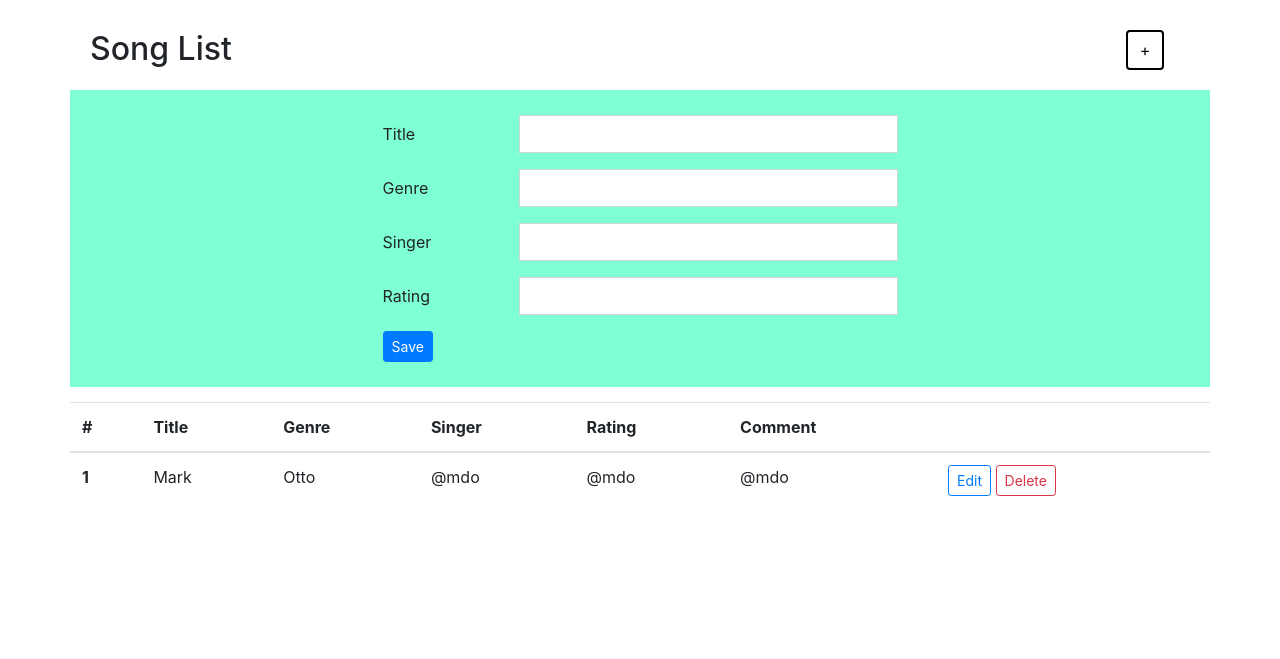
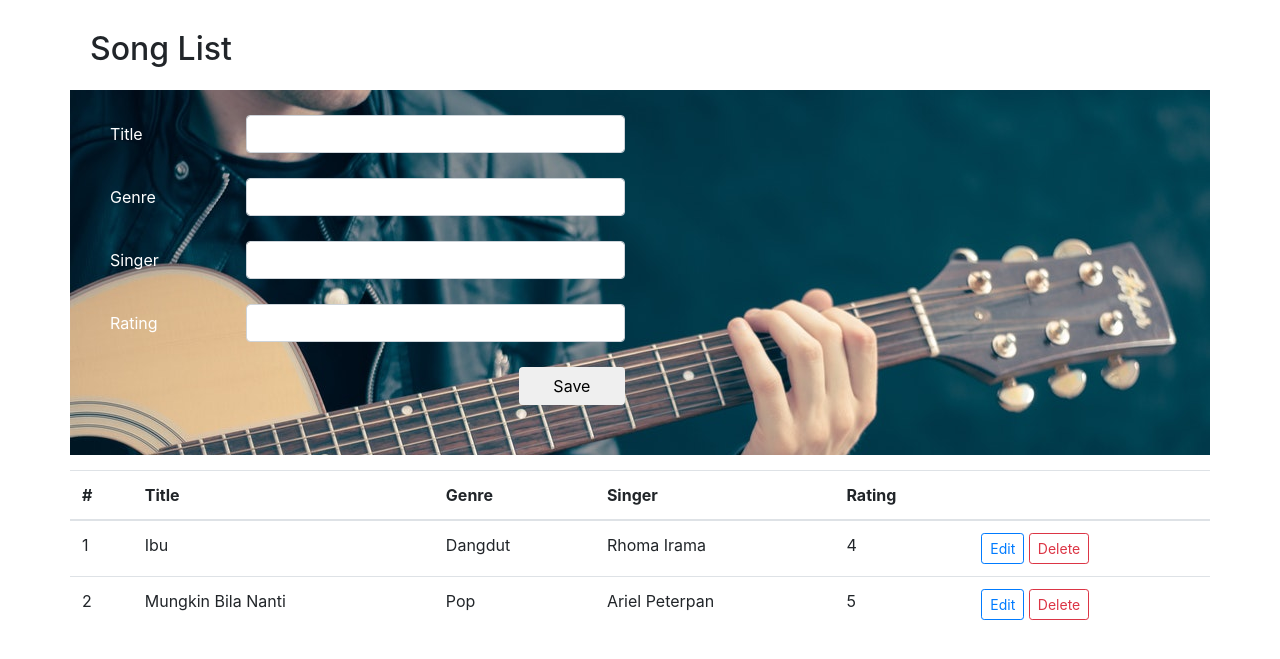
Before and after one commit to ridoansaleh/DjangoMusic, a Django app: page / in a window 1280 px wide. Shown: the part 56-715 px from the top of the page. Run offline with Django 3.2, Linux system fonts and the light colour scheme; data comes from the database, SQL or seed files in the repository; both versions use the stored data as it was after the commit; some libraries are stand-ins or nearby versions.

Commit message:
add: bg image

```diff
--- a/website/music/static/music/app.css
+++ b/website/music/static/music/app.css
@@ -22,10 +22,17 @@
 
 .cs-form-add {
     padding: 25px;
-    background-color: aquamarine;
+    /* background-color: aquamarine; */
     margin-bottom: 15px;
+    background-image: url('./picture/guitar.jpg');
+    background-repeat: no-repeat;
+    background-size: cover;
 }
 
-.form-control {
-    border-radius: 0;
+.cs-label-field {
+    color: white;
 }
+
+.form-group {
+    margin-bottom: 25px;
+}
--- a/website/music/templates/music/add.html
+++ b/website/music/templates/music/add.html
@@ -1,6 +1,6 @@
 {% load widget_tweaks %}
 
-<div class="row justify-content-center cs-form-add">
+<div class="row cs-form-add">
     <div class="col-lg-6">
 
         <form method="post">
@@ -8,7 +8,7 @@
 
             {% for field in form.visible_fields %}
                 <div class="form-group row">
-                    <label for="{{ field.id_for_label }}" class="col-lg-3 col-form-label">{{ field.label }}</label>
+                    <label for="{{ field.id_for_label }}" class="col-lg-3 col-form-label cs-label-field">{{ field.label }}</label>
                     <div class="col-lg-9">
                         {{ field|add_class:'form-control' }}
                     </div>
@@ -18,7 +18,13 @@
                     {% endfor %}
                 </div>
             {% endfor %}
-            <input type="submit" class="btn btn-sm btn-primary" value="Save" />
+            <div class="form-group">
+                <div class="row justify-content-end">
+                    <div class="col-lg-3">
+                        <input type="submit" class="btn btn-block" value="Save" />
+                    </div>
+                </div>
+            </div>
         </form>
 
     </div>
--- a/website/music/templates/music/index.html
+++ b/website/music/templates/music/index.html
@@ -16,12 +16,12 @@
     <div class="container cs-content">
 
     <div class="row cs-section-header">
-        <div class="col-lg-11"><h2>Song List</h2></div>
-        <div class="col-lg-1"><button type="button" class="btn cs-btn-add" id="add-btn">+</button></div>
+        <div class="col-lg-12"><h2>Song List</h2></div>
     </div>
 
     {% include 'music/add.html' %}
 
+    {% if songs %}
     <div class="row">
         <table class="table">
             <thead>
@@ -31,27 +31,68 @@
                 <th scope="col">Genre</th>
                 <th scope="col">Singer</th>
                 <th scope="col">Rating</th>
-                <th scope="col">Comment</th>
                 <th scope="col"></th>
             </tr>
             </thead>
             <tbody>
+            {% for song in songs %}
             <tr>
-                <th scope="row">1</th>
-                <td>Mark</td>
-                <td>Otto</td>
-                <td>@mdo</td>
-                <td>@mdo</td>
-                <td>@mdo</td>
+                <td>{{ song.id }}</td>
+                <td>{{ song.title }}</td>
+                <td>{{ song.genre }}</td>
+                <td>{{ song.singer }}</td>
+                <td>{{ song.rating }}</td>
                 <td>
-                    <button type="button" class="btn btn-sm btn-outline-primary">Edit</button>
+                    <button type="button" class="btn btn-sm btn-outline-primary" data-toggle="modal" data-target="#exampleModalCenter">Edit</button>
                     <button type="button" class="btn btn-sm btn-outline-danger">Delete</button>
                 </td>
             </tr>
+            {% endfor %}
             </tbody>
         </table>
     </div>
+    {% endif %}
 
+    </div>
+
+    {% load widget_tweaks %}
+
+    <!-- Modal -->
+    <div class="modal fade" id="exampleModalCenter" tabindex="-1" role="dialog" aria-labelledby="exampleModalCenterTitle" aria-hidden="true">
+        <div class="modal-dialog modal-dialog-centered" role="document">
+          <div class="modal-content">
+            <div class="modal-header">
+              <h5 class="modal-title" id="exampleModalLongTitle">Edit Song</h5>
+              <button type="button" class="close" data-dismiss="modal" aria-label="Close">
+                <span aria-hidden="true">&times;</span>
+              </button>
+            </div>
+            <div class="modal-body">
+                <form method="post">
+                    {% csrf_token %}
+                    {% for field in form.visible_fields %}
+                        <div class="form-group row">
+                            <label for="{{ field.id_for_label }}" class="col-lg-3 col-form-label">{{ field.label }}</label>
+                            <div class="col-lg-9">
+                                {{ field|add_class:'form-control' }}
+                            </div>
+                            <!-- error message displayed -->
+                            {% for error in field.errors %}
+                                <span class="help-block">{{ error }}</span>
+                            {% endfor %}
+                        </div>
+                    {% endfor %}
+                    <div class="form-group">
+                        <div class="row justify-content-end">
+                            <div class="col-lg-3">
+                                <input type="submit" class="btn btn-warning btn-block" value="Save" />
+                            </div>
+                        </div>
+                    </div>
+                </form>
+            </div>
+          </div>
+        </div>
     </div>
 
 
--- a/website/music/views.py
+++ b/website/music/views.py
@@ -1,14 +1,15 @@
 from django.shortcuts import render
 from django.http import HttpResponseRedirect
 from .forms import SongForm
+from .models import Song
 
 def index(request):
     if request.method == 'POST':
         form = SongForm(request.POST)
         if form.is_valid():
-            # save the data here
+            form.save()
             return HttpResponseRedirect('/')
 
     else:
         form = SongForm()
-    return render(request, 'music/index.html', {'form': form})
+    return render(request, 'music/index.html', {'form': form, 'songs': Song.objects.all() })
```
Also changed, not shown: website/db.sqlite3, website/music/static/music/picture/guitar.jpg (added), website/music/static/music/picture/person_radio.jpg (added), website/music/static/music/picture/piano.jpeg (added), 12 other files.
